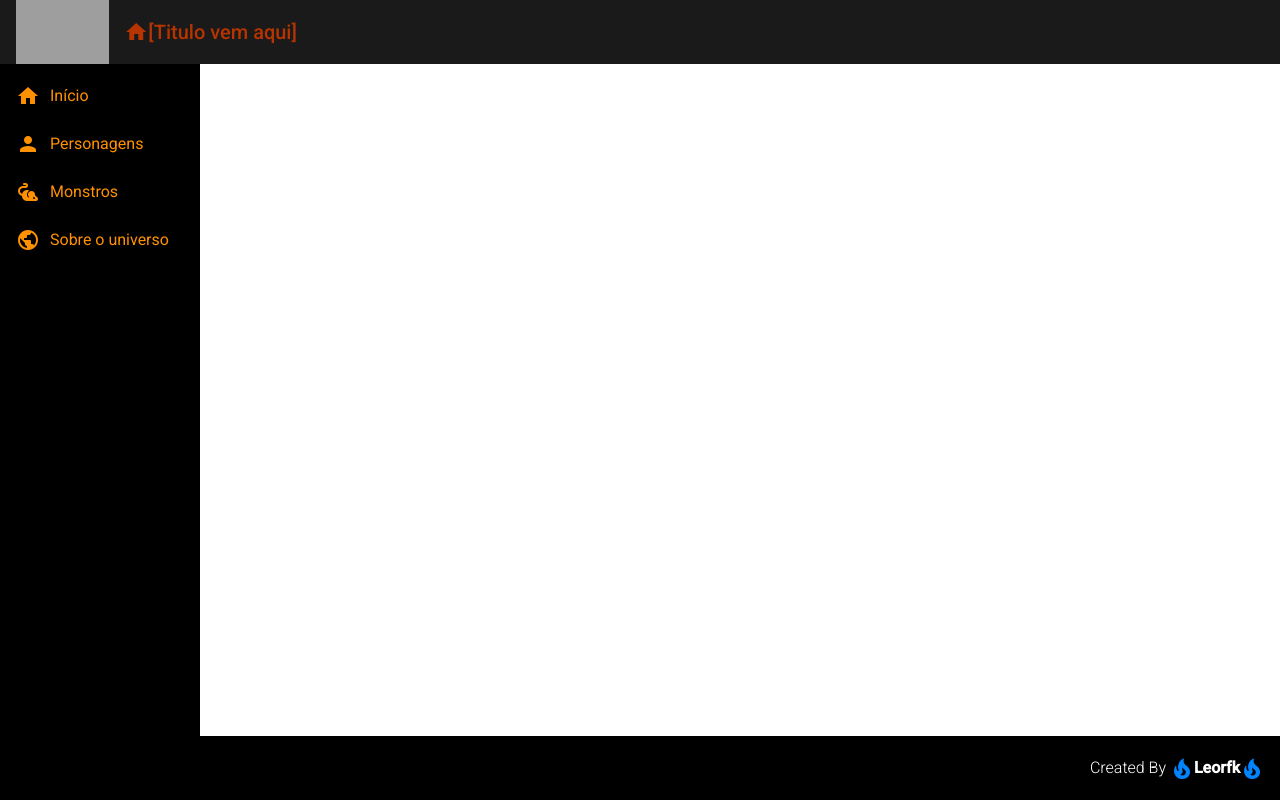
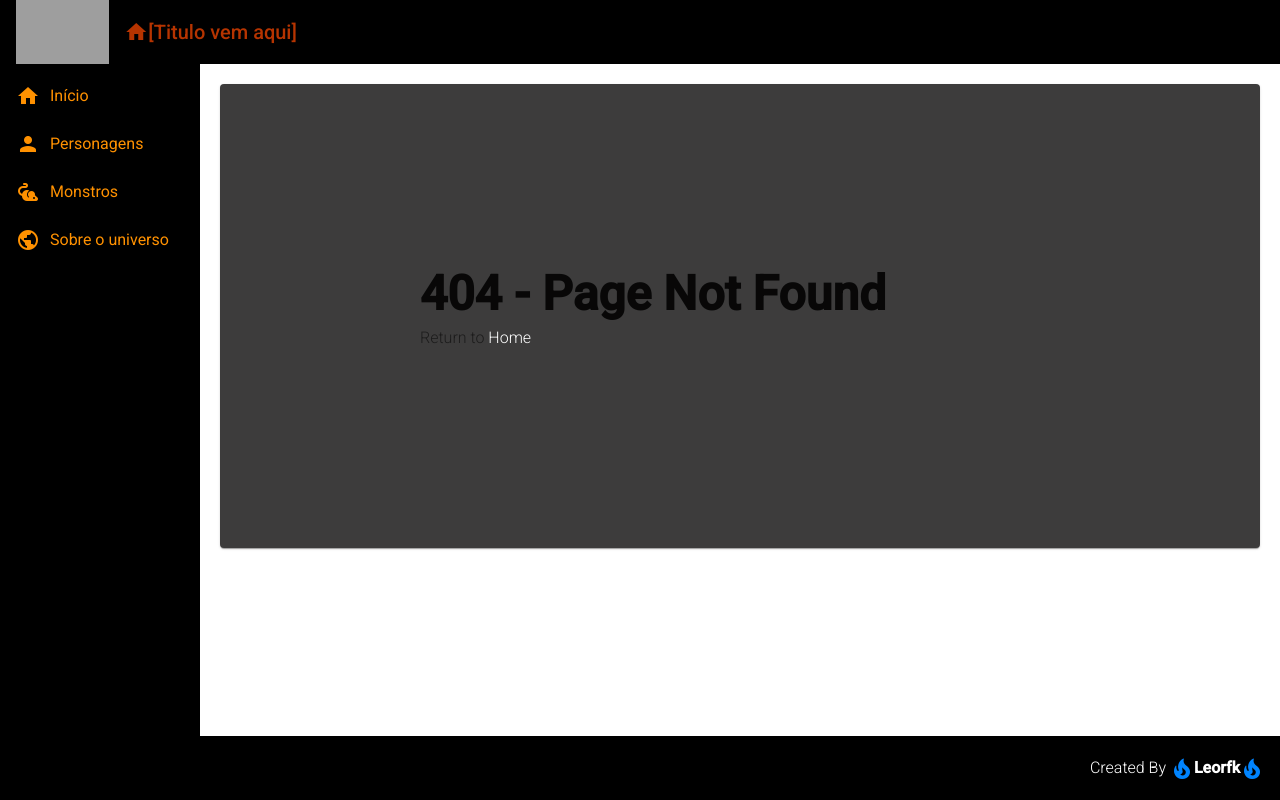
Before and after one commit to Leorfk/witcher-front, an Angular app in the folder frontend/: page / in a window 1280 px wide. Built offline with nearby package versions, Linux system fonts and the light colour scheme; grey boxes are pictures that could not be loaded.

Commit message:
Criacao do component de pagina nao encontrada

```diff
--- a/frontend/src/app/app-routing.module.ts
+++ b/frontend/src/app/app-routing.module.ts
@@ -1,3 +1,4 @@
+import { NotFoundComponent } from './views/not-found/not-found.component';
 import { NgModule } from '@angular/core';
 import { Routes, RouterModule } from '@angular/router';
 
@@ -12,6 +13,10 @@ const routes: Routes = [
   {
     path: 'characters',
     component: CharacterCrudComponent
+  },
+  {
+    path: '**',
+    component: NotFoundComponent
   }
 ];
 
--- a/frontend/src/app/app.module.ts
+++ b/frontend/src/app/app.module.ts
@@ -12,6 +12,7 @@ import { FooterComponent } from './componets/template/footer/footer.component';
 import { NavComponent } from './componets/template/nav/nav.component';
 import { HomeComponent } from './views/home/home.component';
 import { CharacterCrudComponent } from './views/character-crud/character-crud.component';
+import { NotFoundComponent } from './views/not-found/not-found.component';
 
 const MaterialModules = [
   MatToolbarModule,
@@ -35,7 +36,8 @@ const PageComponents = [
   declarations: [
     AppComponent,
     MyComponents,
-    PageComponents
+    PageComponents,
+    NotFoundComponent
   ],
   imports: [
     MaterialModules,
--- a/frontend/src/app/componets/template/header/header.component.css
+++ b/frontend/src/app/componets/template/header/header.component.css
@@ -1,7 +1,7 @@
 .header{
   display: flex;
   align-items: center;
-  background-color: rgb(26, 26, 26);
+  background-color: rgb(0, 0, 0);
 }
 .header a {
   display: flex;
--- /dev/null
+++ b/frontend/src/app/views/not-found/not-found.component.css
@@ -0,0 +1,25 @@
+.card-style {
+  padding: 200px;
+  background-color: rgb(61, 60, 60);
+}
+
+.title {
+  font-weight: 700;
+  font-size: 3rem;
+}
+
+.subtitle {
+  font-weight: 300;
+  font-size: 1rem;
+  padding-top: 20px;
+}
+
+.link-home {
+  text-decoration: none;
+  color: white;
+}
+
+.link-home:hover {
+  text-decoration: none;
+  color: black;
+}
--- /dev/null
+++ b/frontend/src/app/views/not-found/not-found.component.html
@@ -0,0 +1,8 @@
+<mat-card class="card-style">
+  <mat-card-title class="title">
+    404 - Page Not Found
+  </mat-card-title>
+  <mat-card-subtitle class="subtitle">
+    Return to <a class="link-home" routerLink="/home">Home</a>
+  </mat-card-subtitle>
+</mat-card>
--- /dev/null
+++ b/frontend/src/app/views/not-found/not-found.component.ts
@@ -0,0 +1,15 @@
+import { Component, OnInit } from '@angular/core';
+
+@Component({
+  selector: 'app-not-found',
+  templateUrl: './not-found.component.html',
+  styleUrls: ['./not-found.component.css']
+})
+export class NotFoundComponent implements OnInit {
+
+  constructor() { }
+
+  ngOnInit(): void {
+  }
+
+}
```
Also changed, not shown: 1 other file (tests, documents, lock files or other folders).
